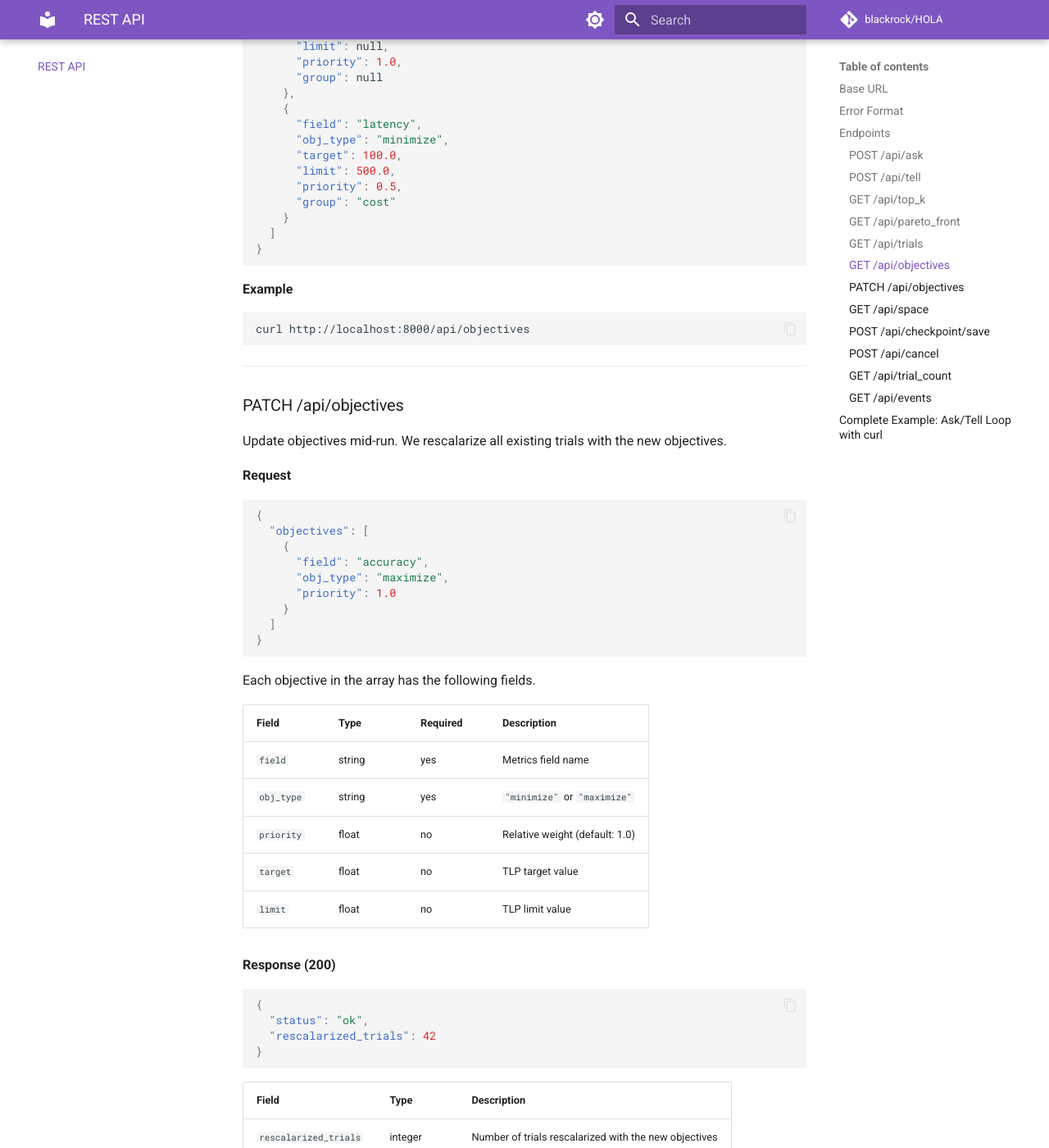
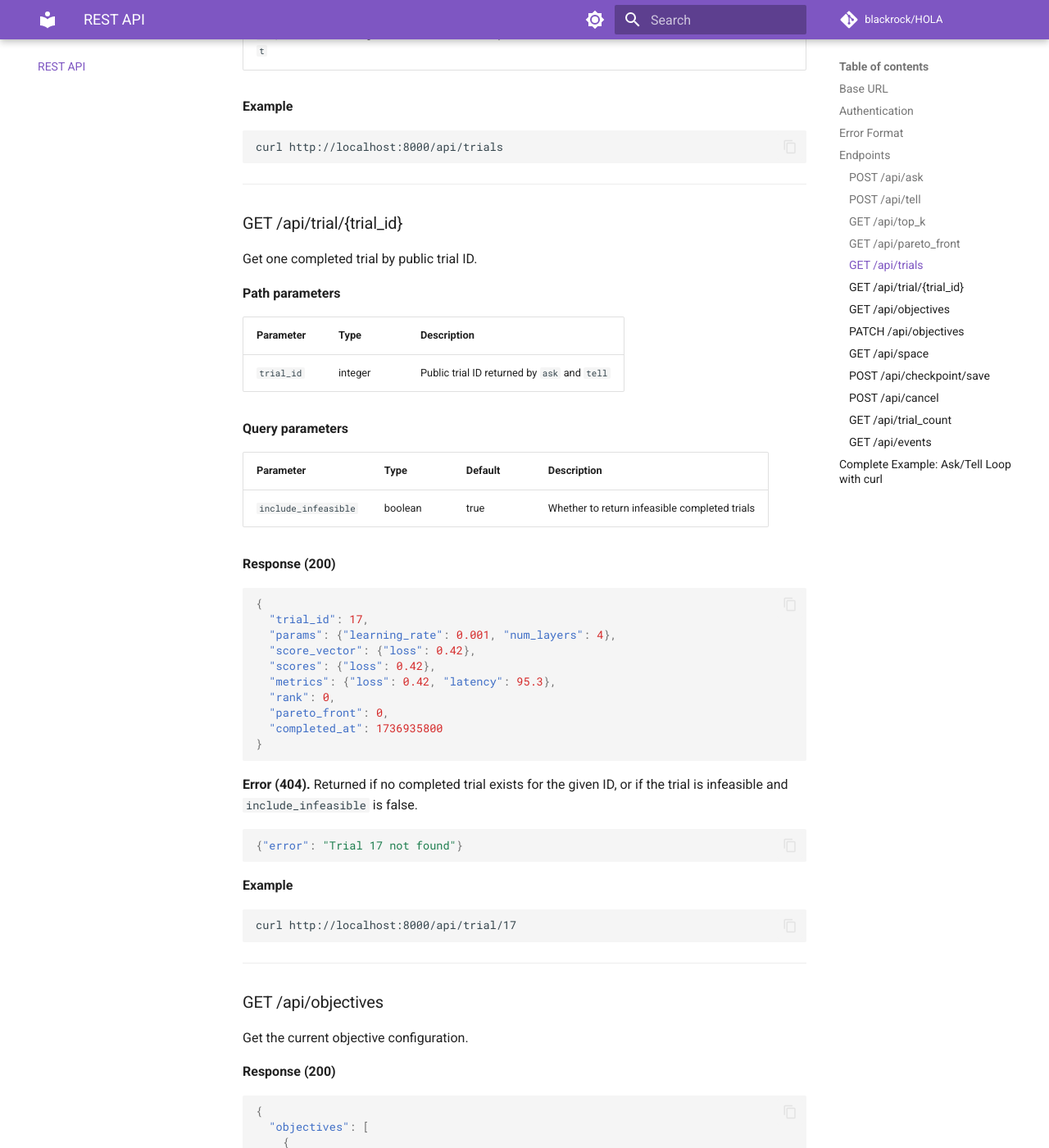
Before and after one commit to blackrock/HOLA, an MkDocs documentation site: the page built from docs/rest-api.md, in a window 1280 px wide and 1400 px high, scrolled down 7860 px. Shown: the whole window at 82% size. Built offline with MkDocs 1.6.1 and Material for MkDocs 9.7.7, drawn with Linux system fonts in a browser that asks for light colours; comment, search, counter and statistics services are not loaded; some of the changed text lies outside the part shown.

Commit message:
Update docs for audit fixes

````diff
--- a/docs/rest-api.md
+++ b/docs/rest-api.md
@@ -16,6 +16,22 @@
 ```
 
 The port is configurable via `hola serve --port <PORT>`.
+
+## Authentication
+
+By default, a local HOLA server does not require authentication.
+When the server is started with `--auth-token <TOKEN>`, all
+write-capable endpoints require this header:
+
+```http
+Authorization: Bearer <TOKEN>
+```
+
+This applies to `POST /api/ask`, `POST /api/tell`,
+`POST /api/cancel`, `PATCH /api/objectives`, and
+`POST /api/checkpoint/save`. Read-only endpoints remain
+available without a token. The CLI requires an auth token when
+binding the server to a non-local host.
 
 ## Error Format
 
@@ -89,7 +105,25 @@
 ```json
 {
   "status": "ok",
-  "trial_count": 1
+  "trial_count": 1,
+  "trial": {
+    "trial_id": 0,
+    "params": {
+      "learning_rate": 0.00316,
+      "num_layers": 5,
+      "optimizer": "adam",
+      "momentum": 0.85
+    },
+    "score_vector": {"loss": 0.42},
+    "scores": {"loss": 0.42},
+    "metrics": {
+      "loss": 0.42,
+      "latency": 120.5
+    },
+    "rank": 0,
+    "pareto_front": 0,
+    "completed_at": 1736935800
+  }
 }
 ```
 
@@ -97,9 +131,13 @@
 |-------|------|-------------|
 | `status` | string | `"ok"` on success |
 | `trial_count` | integer | Total number of completed trials after this tell |
+| `trial` | object | Newly completed trial created by this `tell` |
 
-**Error (400).** Returned if the trial ID is unknown or has
-already been told.
+The returned `trial.trial_id` matches the `trial_id` in the
+request.
+
+**Error (400).** Returned if the trial ID is unknown, cancelled,
+or has already been told.
 
 ```json
 {"error": "Trial 0 has already been completed"}
@@ -243,11 +281,8 @@
 | `pareto_front` | integer | 0-indexed Pareto front index |
 | `completed_at` | integer | Unix timestamp in seconds |
 
-**Error (400).** Returned for single-group (scalar) studies.
-
-```json
-"pareto_front() is only available for multi-objective studies (objectives with distinct groups)"
-```
+For scalar studies, this endpoint returns an empty array because
+there are no Pareto fronts to report.
 
 **Example**
 
@@ -271,39 +306,32 @@
 **Response (200)**
 
 ```json
-{
-  "trials": [
-    {
-      "trial_id": 0,
-      "params": {"learning_rate": 0.01, "num_layers": 3},
-      "score_vector": {"loss": 0.85},
-      "scores": {"loss": 0.85},
-      "metrics": {"loss": 0.85, "latency": 50.2},
-      "rank": 1,
-      "pareto_front": 0,
-      "completed_at": 1736935800
-    },
-    {
-      "trial_id": 1,
-      "params": {"learning_rate": 0.001, "num_layers": 7},
-      "score_vector": {"loss": 0.42},
-      "scores": {"loss": 0.42},
-      "metrics": {"loss": 0.42, "latency": 120.5},
-      "rank": 0,
-      "pareto_front": 0,
-      "completed_at": 1736935805
-    }
-  ],
-  "total": 2
-}
+[
+  {
+    "trial_id": 0,
+    "params": {"learning_rate": 0.01, "num_layers": 3},
+    "score_vector": {"loss": 0.85},
+    "scores": {"loss": 0.85},
+    "metrics": {"loss": 0.85, "latency": 50.2},
+    "rank": 1,
+    "pareto_front": 0,
+    "completed_at": 1736935800
+  },
+  {
+    "trial_id": 1,
+    "params": {"learning_rate": 0.001, "num_layers": 7},
+    "score_vector": {"loss": 0.42},
+    "scores": {"loss": 0.42},
+    "metrics": {"loss": 0.42, "latency": 120.5},
+    "rank": 0,
+    "pareto_front": 0,
+    "completed_at": 1736935805
+  }
+]
 ```
 
-| Field | Type | Description |
-|-------|------|-------------|
-| `trials` | array | All completed trials |
-| `total` | integer | Total number of completed trials |
-
-Each trial in the array has the following fields.
+The response is an array of completed trials. Each trial has the
+following fields.
 
 | Field | Type | Description |
 |-------|------|-------------|
@@ -320,6 +348,53 @@
 
 ```bash
 curl http://localhost:8000/api/trials
+```
+
+---
+
+### GET /api/trial/{trial_id}
+
+Get one completed trial by public trial ID.
+
+**Path parameters**
+
+| Parameter | Type | Description |
+|-----------|------|-------------|
+| `trial_id` | integer | Public trial ID returned by `ask` and `tell` |
+
+**Query parameters**
+
+| Parameter | Type | Default | Description |
+|-----------|------|---------|-------------|
+| `include_infeasible` | boolean | true | Whether to return infeasible completed trials |
+
+**Response (200)**
+
+```json
+{
+  "trial_id": 17,
+  "params": {"learning_rate": 0.001, "num_layers": 4},
+  "score_vector": {"loss": 0.42},
+  "scores": {"loss": 0.42},
+  "metrics": {"loss": 0.42, "latency": 95.3},
+  "rank": 0,
+  "pareto_front": 0,
+  "completed_at": 1736935800
+}
+```
+
+**Error (404).** Returned if no completed trial exists for the
+given ID, or if the trial is infeasible and `include_infeasible`
+is false.
+
+```json
+{"error": "Trial 17 not found"}
+```
+
+**Example**
+
+```bash
+curl http://localhost:8000/api/trial/17
 ```
 
 ---
@@ -578,7 +653,21 @@
 **TrialCompleted.** Emitted after each successful `tell`.
 
 ```json
-{"type": "TrialCompleted", "trial_id": 42, "score": 0.42}
+{
+  "type": "TrialCompleted",
+  "trial_id": 42,
+  "score": 0.42,
+  "trial": {
+    "trial_id": 42,
+    "params": {"learning_rate": 0.001},
+    "score_vector": {"loss": 0.42},
+    "scores": {"loss": 0.42},
+    "metrics": {"loss": 0.42},
+    "rank": 0,
+    "pareto_front": 0,
+    "completed_at": 1736935800
+  }
+}
 ```
 
 **RefitOccurred.** Emitted when the GMM strategy is refit.
@@ -613,7 +702,7 @@
 curl -s -X POST http://localhost:8000/api/tell \
   -H "Content-Type: application/json" \
   -d "{\"trial_id\": $TRIAL_ID, \"metrics\": {\"loss\": 0.42, \"latency\": 120}}"
-# {"status":"ok","trial_count":1}
+# {"status":"ok","trial_count":1,"trial":{"trial_id":0,...}}
 
 # Check the top trial
 curl -s http://localhost:8000/api/top_k?k=1
````
Also changed, not shown: other parts of docs/rest-api.md (+1 -1 lines), docs/cli-guide.md (+7 -2 lines), docs/concepts.md (+10 -0 lines), docs/python-guide.md (+3 -2 lines).
